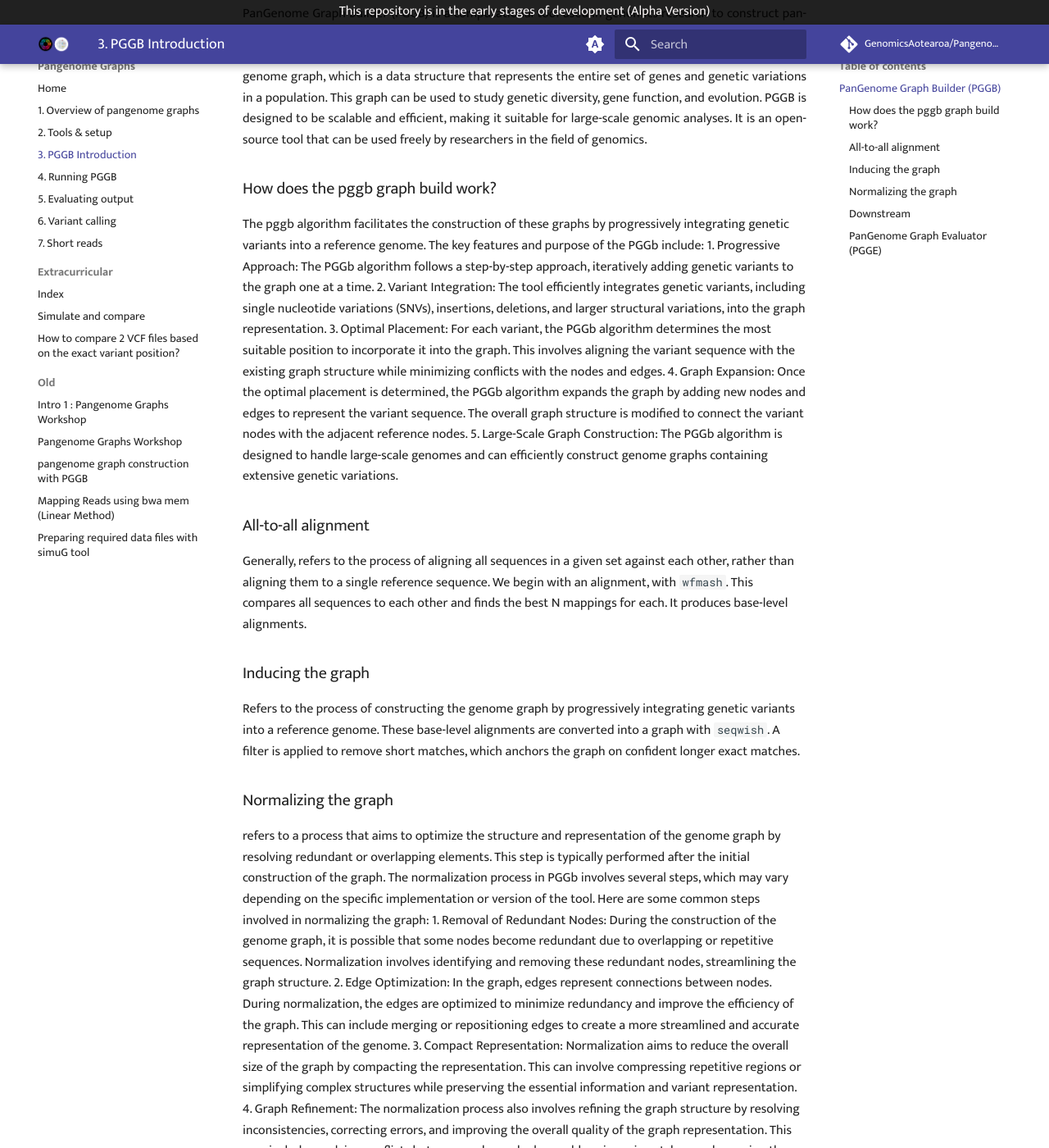
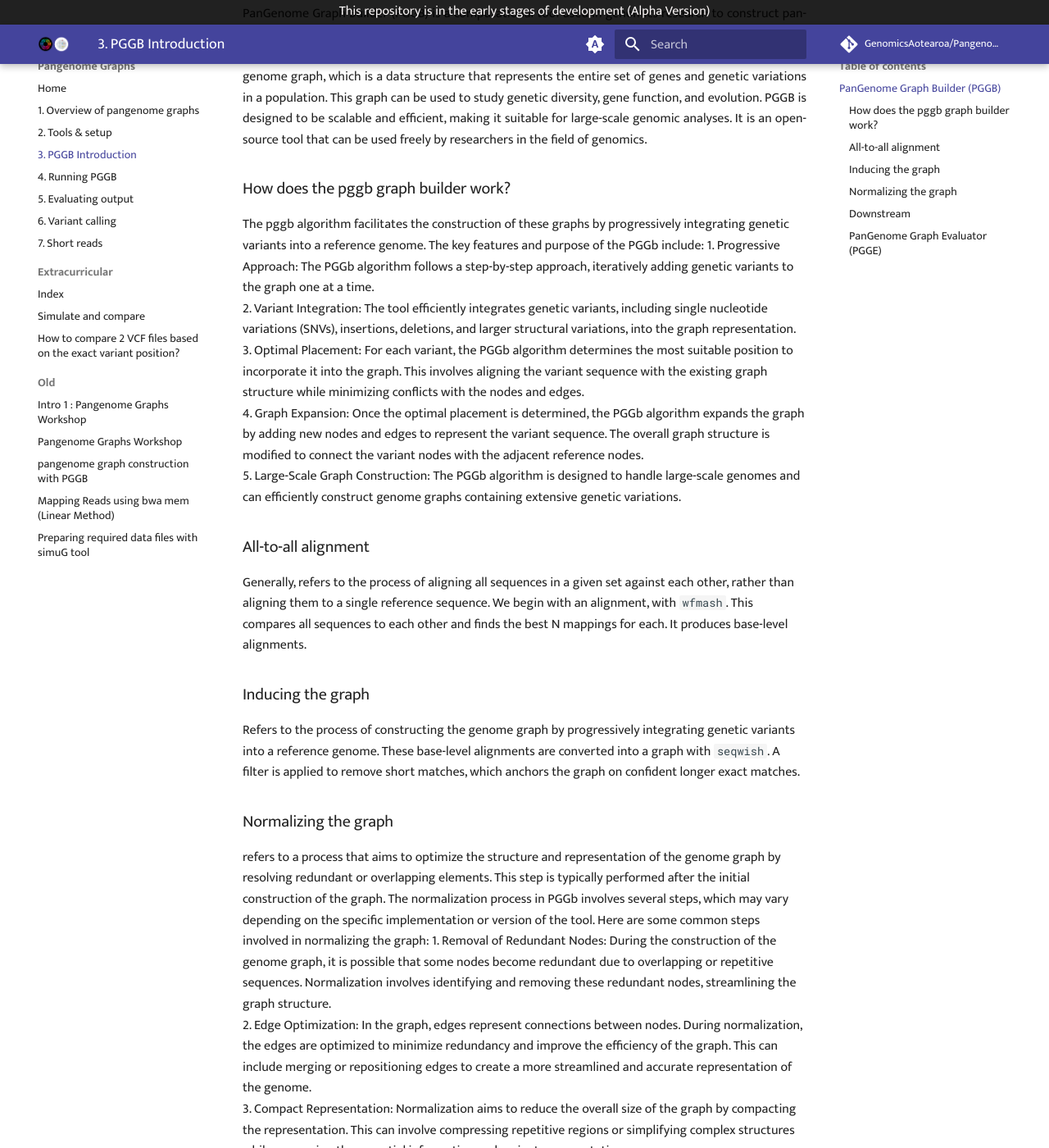
Before and after one commit to GenomicsAotearoa/Pangenome-Graphs-Workshop, an MkDocs documentation site: the page built from docs/3_Introduction_to_pggb.md, in a window 1280 px wide and 1400 px high, scrolled down 282 px. Shown: the whole window at 82% size. Built offline with MkDocs 1.6.1 and Material for MkDocs 9.7.7, drawn with Linux system fonts in a browser that asks for light colours; comment, search, counter and statistics services are not loaded; some of the changed text lies outside the part shown.

Commit message:
Formatted numbers/bullet points

```diff
--- a/docs/3_Introduction_to_pggb.md
+++ b/docs/3_Introduction_to_pggb.md
@@ -4,7 +4,7 @@
 To investigate and analyse Neisseria Bacteria the PanGenome Graph Builder has been used. PanGenome Graph Builder (PGGB) is a computational tool used in genomics research to construct pan-genome graphs from large sets of genomic data. A pan-genome is the collection of all the genes and non-coding sequences present in a species or a group of related organisms. PGGB constructs a pan-genome graph, which is a data structure that represents the entire set of genes and genetic variations in a population. This graph can be used to study genetic diversity, gene function, and evolution. PGGB is designed to be scalable and efficient, making it suitable for large-scale genomic analyses. It is an open-source tool that can be used freely by researchers in the field of genomics.
 </p>
 
-### How does the pggb graph build work?
+### How does the pggb graph builder work?
 The pggb algorithm facilitates the construction of these graphs by progressively integrating genetic variants into a reference genome.
 The key features and purpose of the PGGb include:
 1.	Progressive Approach: The PGGb algorithm follows a step-by-step approach, iteratively adding genetic variants to the graph one at a time.
@@ -27,7 +27,7 @@
 1.	Removal of Redundant Nodes: During the construction of the genome graph, it is possible that some nodes become redundant due to overlapping or repetitive sequences. Normalization involves identifying and removing these redundant nodes, streamlining the graph structure.
 2.	Edge Optimization: In the graph, edges represent connections between nodes. During normalization, the edges are optimized to minimize redundancy and improve the efficiency of the graph. This can include merging or repositioning edges to create a more streamlined and accurate representation of the genome.
 3.	Compact Representation: Normalization aims to reduce the overall size of the graph by compacting the representation. This can involve compressing repetitive regions or simplifying complex structures while preserving the essential information and variant representation.
-4.	Graph Refinement: The normalization process also involves refining the graph structure by resolving inconsistencies, correcting errors, and improving the overall quality of the graph representation. This may include resolving conflicts between nodes and edges, addressing mismatches, and ensuring the graph accurately reflects the underlying genetic variations
+4.	Graph Refinement: The normalization process also involves refining the graph structure by resolving inconsistencies, correcting errors, and improving the overall quality of the graph representation. This may include resolving conflicts between nodes and edges, addressing mismatches, and ensuring the graph accurately reflects the underlying genetic variations.
 
 To normalize the graph and harmonize the allele representation, we use `smoothxg` to apply a local MSA <!-- define: Multiple sequence alignment? --> across all parts of the graph.
 
```
